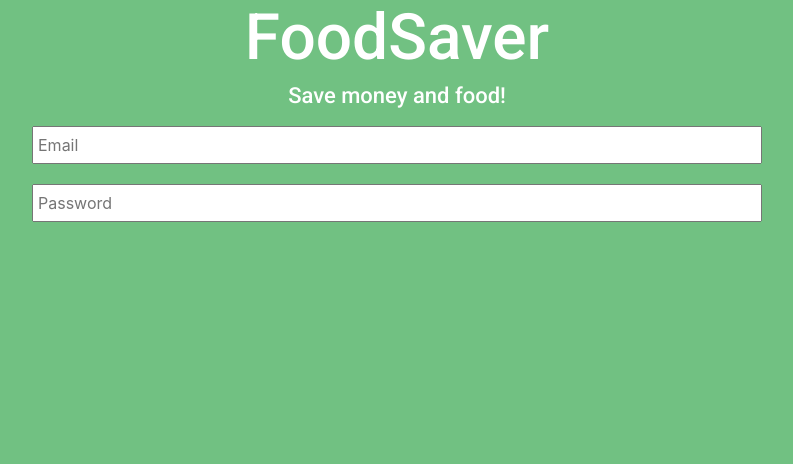
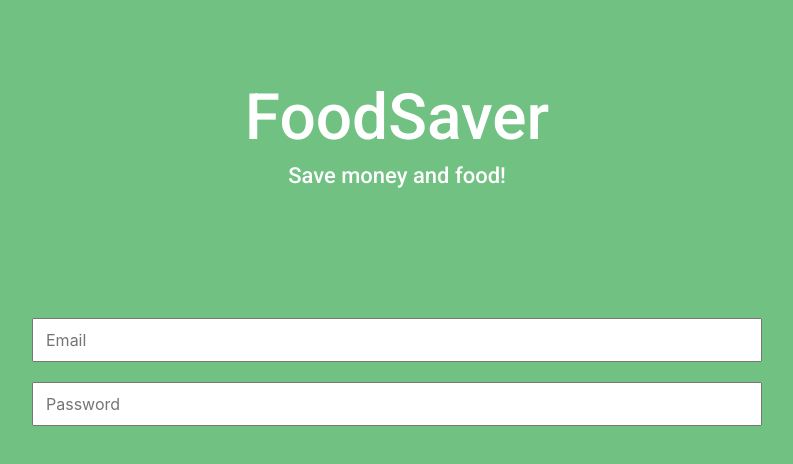
Before and after one commit to TomGoyens/foodSaverApp, a plain HTML site: page index.html in a window 1280 px wide. Shown: the whole page, without its empty margins (243-1036 px from the left). Drawn offline with nearby package versions, Linux system fonts and the light colour scheme; files that its build step writes are made by us from their sources.

Commit message:
index pagina gedaan

```diff
--- /dev/null
+++ b/assets/scss/style.scss
@@ -0,0 +1,57 @@
+$themeColor: #71C182;
+
+body{
+  background-color: $themeColor;
+}
+
+%text{
+  color: #fff;
+  text-align: center;
+  font-family: Roboto;
+  font-style: normal;
+  font-weight: 500;
+  line-height: normal;
+}
+
+.appTitle{
+  @extend %text;
+  font-size: 64px;
+  margin-top: 10vh;
+}
+.appSubtitle{
+  @extend %text;
+  font-size: 22px;
+  margin-bottom: 15vh;
+}
+
+%input{
+    width: 100%;
+    padding: 8px 12px;
+    margin: 10px 0;
+}
+
+.inputEmail{
+  @extend %input;
+}
+
+.inputPassword{
+  @extend %input;
+}
+
+.createAccount{
+  @extend %text;
+  font-weight: bold;
+  font-size: 18px;
+  text-align: right;
+}
+
+.login{
+  @extend %text;
+  font-size: 36px;
+  width: 100%;
+  background-color: #fff;
+  color: $themeColor;
+  text-align: center;
+  padding: 10px;
+  margin-top: 10vh;
+}
```
Also changed, not shown: assets/css/foodSaver.css, assets/css/style.css (added), 2 other files.
